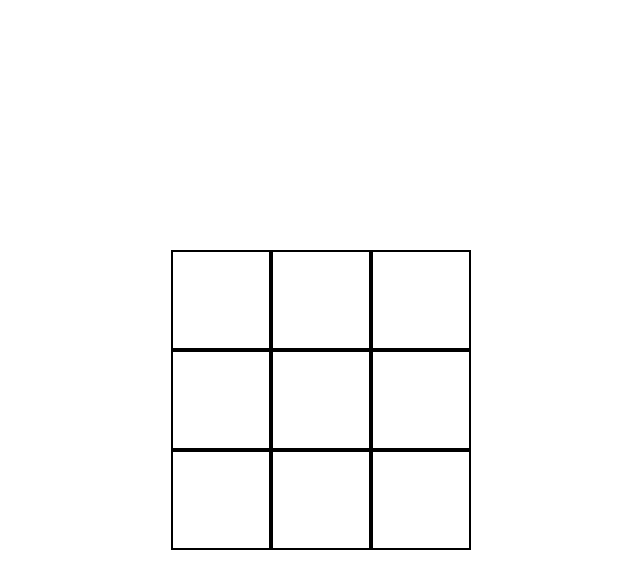
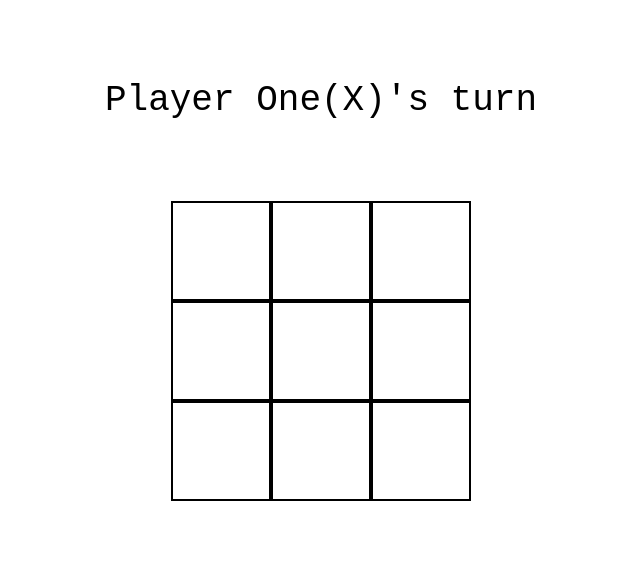
Before and after one commit to Khalidur34/odin-tic-tac-toe, a plain HTML site: page index.html in a window 1280 px wide. Shown: the whole page, without its empty margins (319-959 px from the left). Drawn offline with Linux system fonts and the light colour scheme.

Commit message:
Player turn display added

```diff
--- a/index.html
+++ b/index.html
@@ -8,6 +8,7 @@
 </head>
 <body>
     <div id="root">
+        <div id="playerDisplay"></div>
         <div id="gridContainer">
             <!-- <div class="cell" id="0"></div>
             <div class="cell" id="1"></div>
--- a/script.js
+++ b/script.js
@@ -52,12 +52,16 @@ function Game(
 function ScreenController() {
     const game = Game();
     const boardContainer = document.querySelector('#gridContainer');
+    const playerDisplay = document.querySelector('#playerDisplay');
+
 
     const updateScreen = () => {
         boardContainer.textContent = "";
 
         const board = game.getBoard();
         const activePlayer = game.getActivePlayer();
+
+        playerDisplay.textContent = ` ${activePlayer.name}(${activePlayer.marker})'s turn`;
 
         board.forEach((cell, index) => {
             const cellButton = document.createElement("div");
--- a/style.css
+++ b/style.css
@@ -6,8 +6,8 @@
 
 #root {
     display: flex;
+    flex-direction: column;
     height: 100vh;
-    justify-content: center;
     align-items: center;
 }
 
@@ -30,3 +30,9 @@
     align-items: center;
 
 }
+
+#playerDisplay {
+    padding: 5rem;
+    font-family: monospace;
+    font-size: 36px;
+}
```
